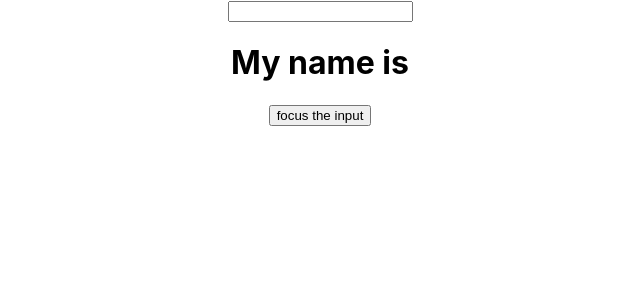
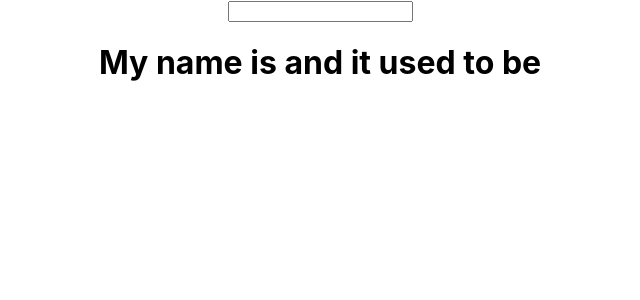
Before and after one commit to EmilyRacheal/react-axios, a React (Create React App) app: page / in a window 1280 px wide. Shown: the top 300 px of the page, without its empty margins (320-960 px from the left). Built offline with nearby package versions, Linux system fonts and the light colour scheme.

Commit message:
using the useref to change the previous name to the current

```diff
--- a/src/Pages/Useref/index.jsx
+++ b/src/Pages/Useref/index.jsx
@@ -1,22 +1,34 @@
 import React, { useEffect, useRef, useState } from "react";
 
 function Index() {
+  // const [name, setName] = useState("");
+
+  // const inputRef = useRef();
+  // const focus = () => {
+  //   inputRef.current.focus();
+  // };
+
   const [name, setName] = useState("");
+  const prevName = useRef("");
 
-  const inputRef = useRef();
-  const focus = () => {
-    inputRef.current.focus();
-  };
+  useEffect(() => {
+    prevName.current = name;
+  }, [name]);
 
   return (
     <div>
-      <input
+      <input value={name} onChange={(e) => setName(e.target.value)} />
+      <h1>
+        My name is {name} and it used to be {prevName.current}
+      </h1>
+
+      {/* <input
         ref={inputRef}
         value={name}
         onChange={(e) => setName(e.target.value)}
       />
       <h1>My name is {name}</h1>
-      <button onClick={focus}>focus the input</button>
+      <button onClick={focus}>focus the input</button> */}
     </div>
   );
 }
```
